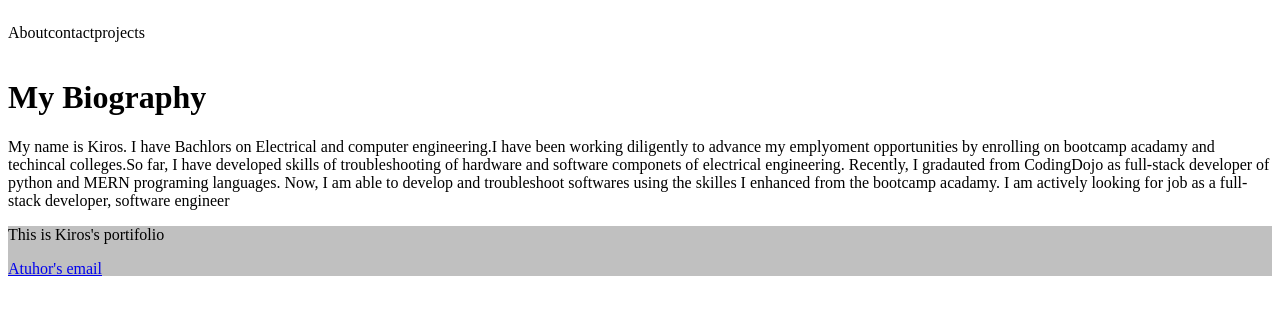
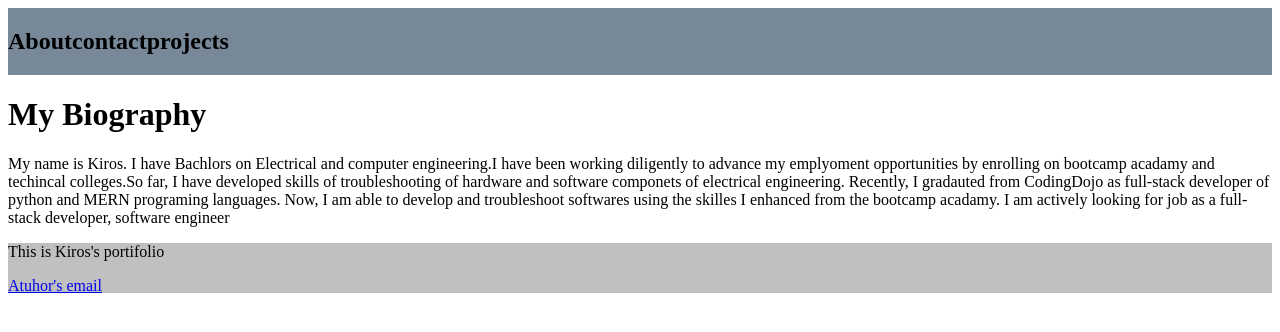
Before and after one commit to Key12-max/Python, a Flask app: page /about in a window 1280 px wide. Shown: the top 332 px of the page. Run offline with Flask 3, Linux system fonts and the light colour scheme.

Commit message:
added css on header

```diff
--- a/fundamentals/portfolio_website/templates/about.html
+++ b/fundamentals/portfolio_website/templates/about.html
@@ -7,10 +7,10 @@
     <title>Kiross' Portfolio</title>
 </head>
 <body>
-<header style="display: flex; justify-content: center space-around;">
-    <p>About</p>
-    <p>contact</p>
-    <p>projects</p>
+<header style="display: flex; justify-content: center space-around; background-color: lightslategray;">
+    <h2>About</h2>
+    <h2>contact</h2>
+    <h2>projects</h2>
 </header>
     <h1>My Biography</h1>
     <p>My name is Kiros. I have Bachlors on Electrical and computer engineering.I have been working diligently to advance my
```
